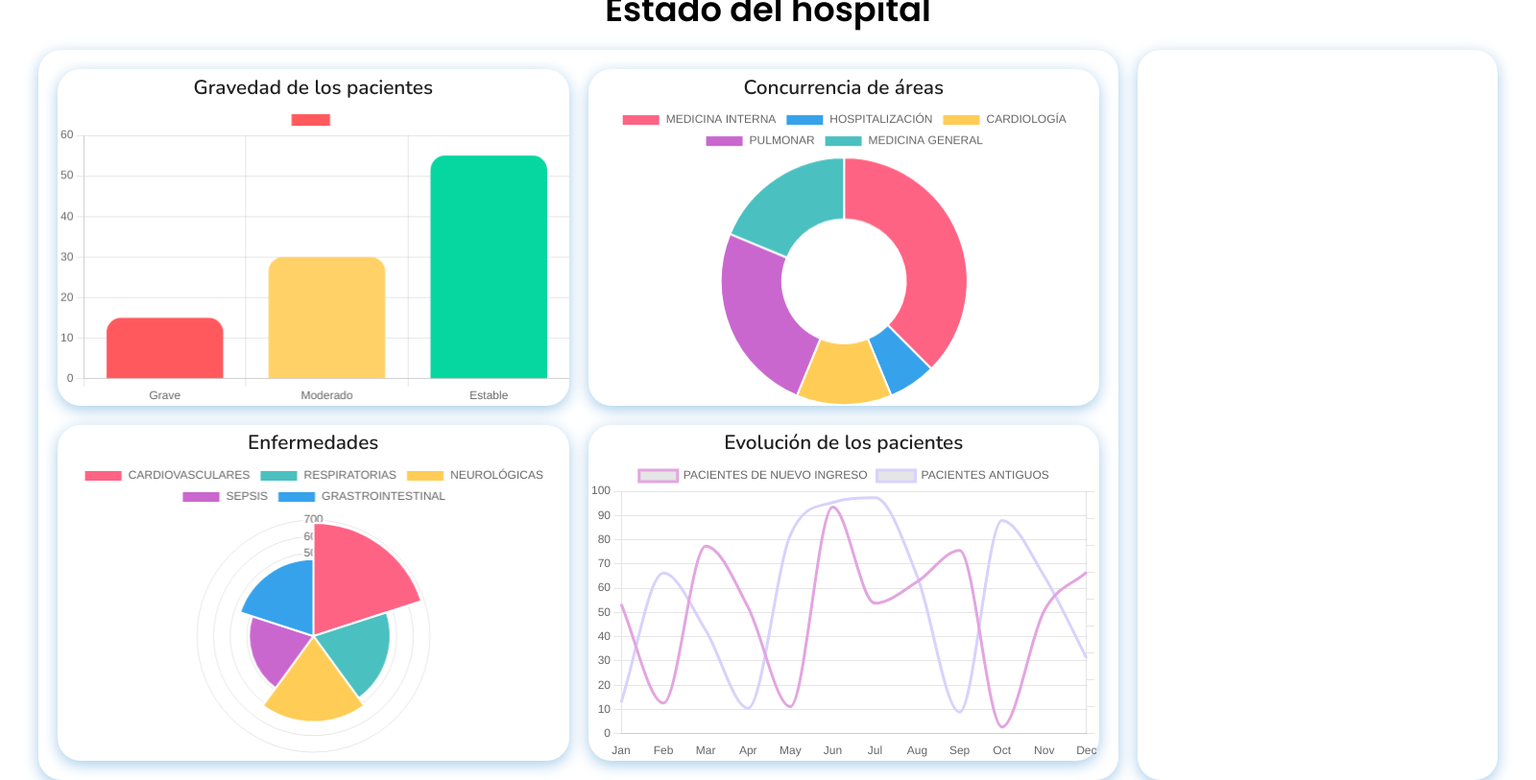
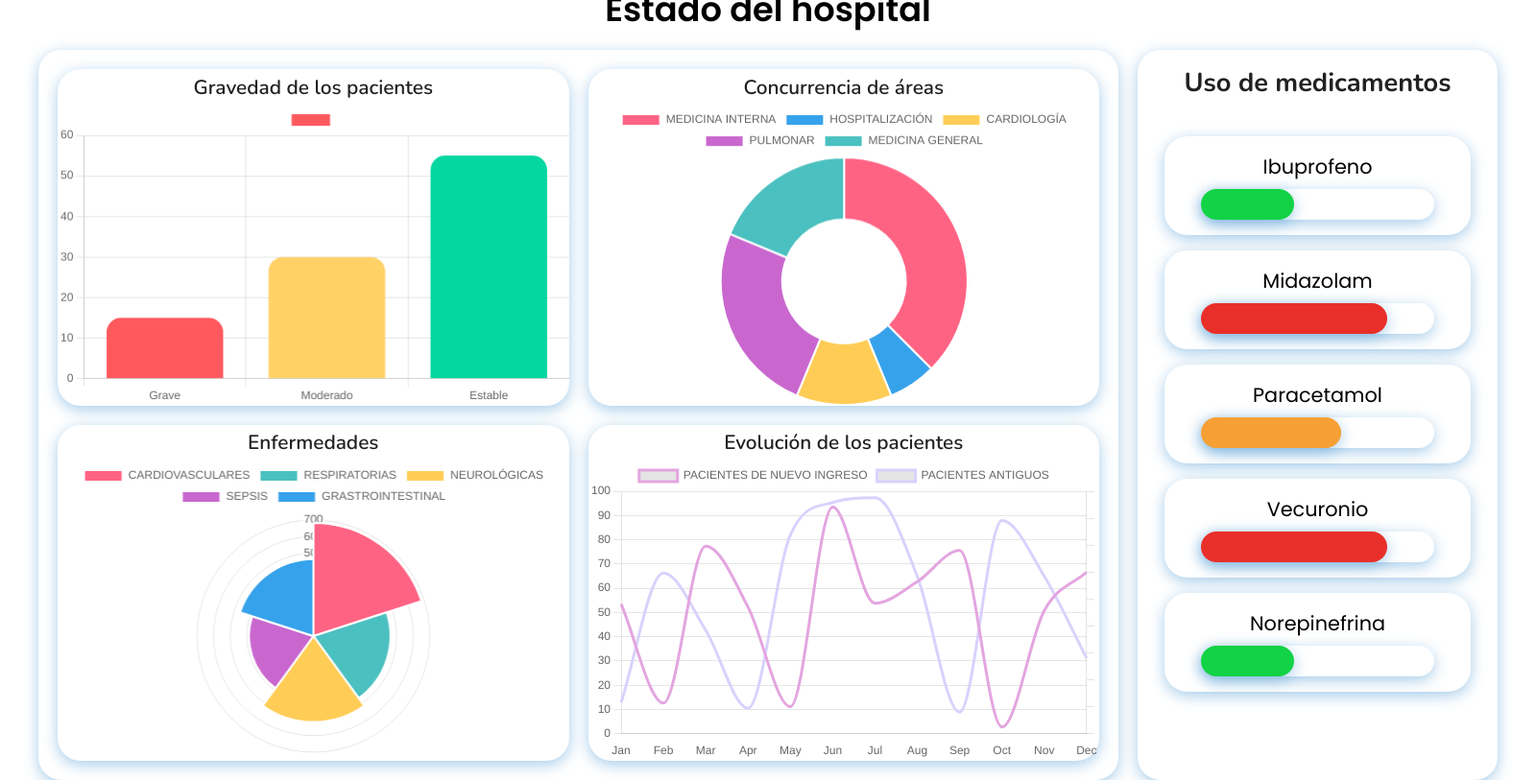
Before and after one commit to marcodiazz/VideoWall, an Electron app: page ventanas/index.html in a window 1600 px wide. Shown: the whole page at 96% size. Drawn offline with nearby package versions, Linux system fonts and the light colour scheme.

Commit message:
almost finished

```diff
--- a/ventanas/index.html
+++ b/ventanas/index.html
@@ -32,18 +32,40 @@
           <canvas id="chart4"></canvas>
         </div>
       </div>
-      <div class="alertas box">
-        <!-- <ul class="lista">
+      <div class="medicamentos box">
+        <p class="subtitle">Uso de medicamentos</p>
+        <ul class="lista">
           <li class="box">
-            <p>❗Se requiere asistencia en la planta 4</p>
+            <p>Ibuprofeno</p>
+            <div class="barContainer box">
+              <div class="bar baja box"></div>
+            </div>
           </li>
           <li class="box">
-            <p>❗Bloque de pediatría saturado</p>
+            <p>Midazolam</p>
+            <div class="barContainer box">
+              <div class="bar alta box"></div>
+            </div>
           </li>
           <li class="box">
-            <p>❗Saturado servicio de ambulancias</p>
+            <p>Paracetamol</p>
+            <div class="barContainer box">
+              <div class="bar media box"></div>
+            </div>
           </li>
-        </ul> -->
+          <li class="box">
+            <p>Vecuronio</p>
+            <div class="barContainer box">
+              <div class="bar alta box"></div>
+            </div>
+          </li>
+          <li class="box">
+            <p>Norepinefrina</p>
+            <div class="barContainer box">
+              <div class="bar baja box"></div>
+            </div>
+          </li>
+        </ul>
       </div>
     </div>
 
--- a/ventanas/stylesApache.css
+++ b/ventanas/stylesApache.css
@@ -59,7 +59,7 @@ canvas{
 }
 
 /* Alertas */
-.alertas{
+.medicamentos{
     display: flex;
     flex-direction: column;
     align-items: center;
@@ -71,20 +71,27 @@ canvas{
     padding: 0;
     /* font-weight: 600; */
     font-size: 1.3rem;
+    display: flex;
+    flex-direction: column;
+    align-items: center;
+
 }
 
 .lista li{
     margin-bottom:1rem ;
-    width: 95%;
+    width: 90%;
     display: flex;
     flex-direction: column;
     justify-content: center;
     align-items: center;
-    padding-inline: 10px;
-    background: #ffb4b4;
+    padding: 0.5rem;
+    padding-block: 1rem;
+    background: #ffffff;
 }
 li p{
     text-align: center;
+    margin: 0;
+    margin-bottom: 0.5rem;
 }
 
 .chartTitle{
@@ -94,3 +101,31 @@ li p{
     font-weight: 600;
     color: #212121;
 }
+
+.barContainer{
+    width: 80%;
+    height: 2rem;
+}
+
+.bar{
+    text-align: center;
+    display: flex;
+    justify-content: center;
+    align-items: center;
+    height: 100%;
+    border-radius: 24px;
+    font-family: 'Nunito', sans-serif;
+    color: white;
+}
+.alta{
+    background-color: #e92f29;
+    width: 80%;
+}
+.media{
+    background-color: #f59f35;
+    width: 60%;
+}
+.baja{
+    background-color: #12d245;
+    width: 40%;
+}
--- a/ventanas/stylesHospitalInfo.css
+++ b/ventanas/stylesHospitalInfo.css
@@ -46,10 +46,12 @@
     list-style: none;
     /* font-weight: 600; */
     font-size: 1.6rem;
+    padding: 0;
+
 }
 
 .lista li{
-    margin-bottom:0.5rem ;
+    margin-bottom:1rem ;
 
 }
 .listItem{
--- a/ventanas/stylesHospitales.css
+++ b/ventanas/stylesHospitales.css
@@ -37,7 +37,7 @@ body{
 
 .tarjetaHospital{
     width: 10rem;
-    height: 16rem;
+    height: 14rem;
     display: flex;
     flex-direction: column;
     justify-content: center;
@@ -79,15 +79,15 @@ body{
 }
 .alta{
     background-color: #e92f29;
-    width: 80%;
+    width: 90%;
 }
 .media{
     background-color: #f59f35;
-    width: 60%;
+    width: 70%;
 }
 .baja{
     background-color: #12d245;
-    width: 40%;
+    width: 50%;
 }
 
 .mapa{
@@ -148,6 +148,8 @@ body{
     animation-timing-function: ease-in;
     animation-iteration-count: infinite;
     animation-direction: alternate-reverse;
+    scale: 0.8;
+
 }
 #ambulancia2{
     grid-column: 5;
@@ -157,6 +159,8 @@ body{
     animation-timing-function: ease-in-out;
     animation-iteration-count: infinite;
     animation-direction: alternate;
+    scale: 0.8;
+
 }
 
 #ambulancia3{
@@ -173,6 +177,8 @@ body{
     animation-timing-function: ease-in-out;
     animation-iteration-count: infinite;
     animation-direction: alternate;
+    scale: 0.8;
+
 }
 
 @keyframes movimientoAmbulancia1{
@@ -180,7 +186,7 @@ body{
         grid-column: 3;
         grid-row: 5;
         filter: brightness(1.5);
-        scale: 1;
+        scale: 0.9;
     }
     25%{
         grid-column: 3;
@@ -193,7 +199,7 @@ body{
         grid-column: 3;
         grid-row: 7;
         filter: brightness(1.5);
-        scale: 1;
+        scale: 0.9;
         background: #e92f29
 
 
@@ -201,7 +207,7 @@ body{
     100%{
         grid-column: 3;
         grid-row: 8;
-        scale: 1;
+        scale: 0.9;
         background: #12d245;
     }
 }
@@ -211,7 +217,7 @@ body{
         grid-column: 4;
         grid-row: 9;
         filter: brightness(1.5);
-        scale: 1;
+        scale: 0.9;
         background: #12d245;
 
     }
@@ -226,7 +232,7 @@ body{
         grid-column: 6;
         grid-row: 9;
         filter: brightness(1.5);
-        scale: 1;
+        scale: 0.9;
         background: #e92f29
 
 
@@ -241,13 +247,13 @@ body{
     80%{
         grid-column: 8;
         grid-row: 9;
-        scale: 1;
+        scale: 0.9;
         background: #e92f29
     }
     100%{
         grid-column: 8;
         grid-row: 8;
-        scale: 1;
+        scale: 0.9;
         background: #12d245;
     }
 }
@@ -258,7 +264,7 @@ body{
         grid-column: 5;
         grid-row: 4;
         filter: brightness(1.5);
-        scale: 1;
+        scale: 0.9;
         background: #12d245;
 
     }
@@ -273,7 +279,7 @@ body{
         grid-column: 5;
         grid-row: 6;
         filter: brightness(1.5);
-        scale: 1;
+        scale: 0.9;
         background: #e92f29
 
 
@@ -288,7 +294,7 @@ body{
     60%{
         grid-column: 7;
         grid-row: 6;
-        scale: 1;
+        scale: 0.9;
         background: #e92f29;
     }
     75%{
@@ -300,13 +306,13 @@ body{
     90%{
         grid-column: 9;
         grid-row: 6;
-        scale: 1;
+        scale: 0.9;
         background: #e92f29;
     }
     100%{
         grid-column: 9;
         grid-row: 7;
-        scale: 1;
+        scale: 0.9;
         background: #12d245;
     }
 }
```
Also changed, not shown: ventanas/hospitales.html (+2 -2 lines).
